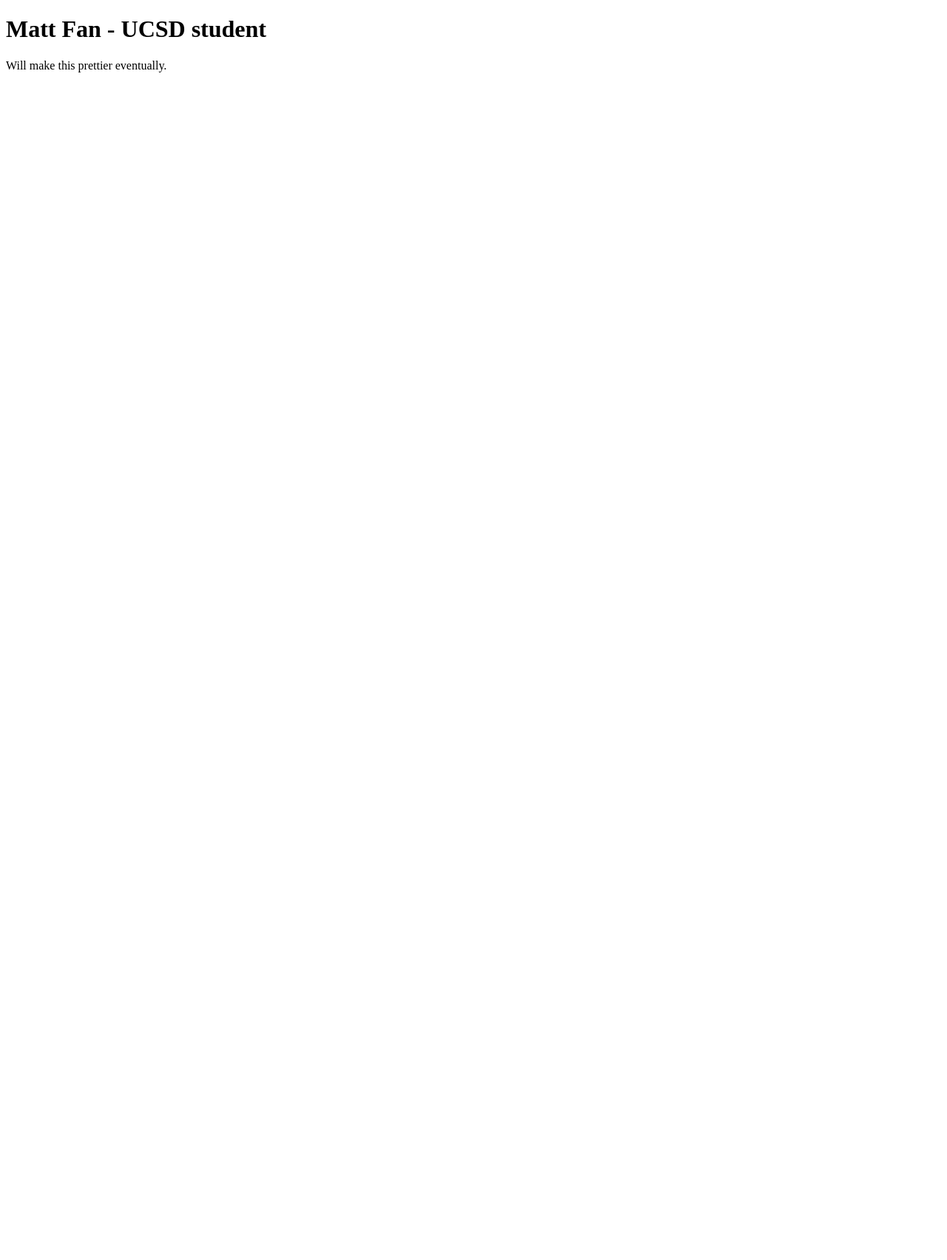
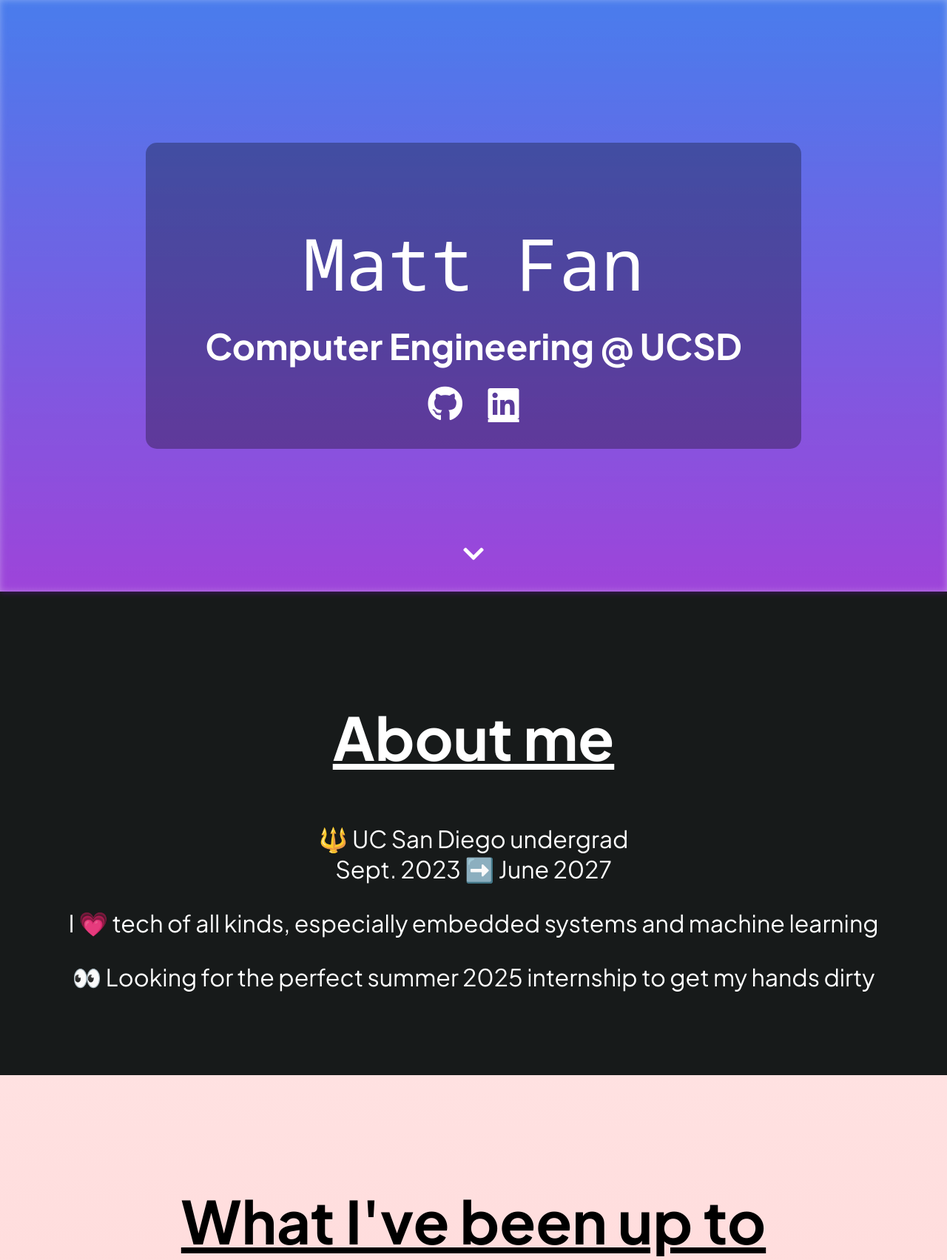
Before and after one commit to mtfn/mtfn.github.io, a plain HTML site: page index.html in a window 1280 px wide. Shown: the top 1704 px of the page at 74% size. Before the commit the page ends 800 px from the top, so only its background shows below. Drawn offline with Linux system fonts and the light colour scheme.

Commit message:
Start on site

```diff
--- a/index.html
+++ b/index.html
@@ -1,12 +1,60 @@
 <!DOCTYPE html>
-<html>
+<html lang="en">
 <head>
-<title>Matt Fan</title>
+    <meta charset="UTF-8">
+    <meta name="viewport" content="width=device-width, initial-scale=1.0">
+    <title>Matt Fan</title>
+    <link rel="preconnect" href="https://fonts.googleapis.com">
+<link rel="preconnect" href="https://fonts.gstatic.com" crossorigin>
+<link href="https://fonts.googleapis.com/css2?family=Noto+Sans+Mono:wght@100..900&family=Plus+Jakarta+Sans:ital,wght@0,200..800;1,200..800&display=swap" rel="stylesheet">
+    <link rel="stylesheet" href="style.css">
+    <link rel="stylesheet" href="https://cdnjs.cloudflare.com/ajax/libs/font-awesome/5.15.3/css/all.min.css">
 </head>
 <body>
+    <div class="hero">
+        <div class="box">
+            <h1>Matt Fan</h1>
+            <h2>Computer Engineering @ UCSD</h2>
+            <div class="social-icons">
+                <a href="https://github.com/mtfn" target="_blank"><i class="fab fa-github"></i></a>
+                <a href="https://linkedin.com/in/matt-fan-ucsd/" target="_blank" class="fab fa-linkedin"></i></a>
+            </div>
+        </div>
+        <a href="#about" class="scroll-down">
+            <i class="fas fa-chevron-down"></i>
+        </a>
+    </div>
 
-<h1>Matt Fan - UCSD student</h1>
-<p>Will make this prettier eventually.</p>
+    <section id="about">
+        <h2>About me</h2>
+        <p>🔱 UC San Diego undergrad<br> Sept. 2023 ➡️ June 2027</p>
+        <p>I 💗 tech of all kinds, especially embedded systems and machine learning</p>
+        <p>👀 Looking for the perfect summer 2025 internship to get my hands dirty</p>
+    </section>
+
+    <section id="experience">
+        <h2>What I've been up to</h2>
+        <div class="experience">
+        <h3>Software Development Intern @ <a href="https://zumradio.com" target="_blank">ZUM Radio</a></h3>
+        <p>June 2025 ➡️ Sept. 2025</p>
+        <p>Here, I worked on platforms from x86 Linux down to STM32 microcontrollers to squeeze out every bit of performance for real-time audio processing.</p>
+        </div>
+
+        <div class="experience">
+        <h3>Technical Event Director @ <a href="http://acmucsd.com" target="_blank">ACM at UCSD</a></h3>
+        <p>May 2024 ➡️ Now</p>
+        <p>I host workshops and tech talks about cybersecurity, all the way from passwords to Wi-Fi. <a href="https://cyber.acmucsd.com/events">Stop by</a> if you're interested!</p>
+        </div>
+
+        <div class="experience">
+        <h3>Undergraduate Research Assistant @ <a href="http://muro.ucsd.edu" target="_blank">MURO Lab</a></h3>
+        <p>Sept. 2023 ➡️ June 2025</p>
+        <p>I served as a Python and ROS developer as well as shepherd to many Turtlebot3 robots.</p>
+        </div>
+
+
+    </section>
+
 
 </body>
 </html>
--- /dev/null
+++ b/style.css
@@ -0,0 +1,127 @@
+body, html {
+    margin: 0;
+    padding: 0;
+    height: 100%;
+    font-family: "Plus Jakarta Sans", sans-serif;
+    scroll-behavior: smooth;
+}
+
+
+h1 {
+  font-size: 6rem;
+  font-family: "Noto Sans Mono", monospace;
+  font-optical-sizing: auto;
+  font-weight: 500;
+  font-style: normal;
+  margin-bottom: 1rem;
+}
+
+.box h2 {
+    font-size: 3rem;
+    margin-top: 0;
+    margin-bottom: 1rem;
+}
+
+section h2 {
+    font-size: 5rem;
+    font-family: "Plus Jakarta Sans", sans-serif;
+    font-weight: 700;
+    font-style: normal;
+    text-decoration: underline;
+}
+
+h3 {
+    font-size: 3rem;
+}
+
+p {
+    font-size: 2rem;
+}
+
+.hero {
+    height: 100vh;
+    /*background-image: url('placeholder.jpg');*/
+    background: linear-gradient(rgba(13, 81, 230, 0.5), rgba(125, 6, 204, 0.5));
+    position: relative;
+    display: flex;
+    justify-content: center;
+    align-items: center;
+    color: white;
+    text-align: center;
+}
+
+.hero::before {
+    content: '';
+    position: absolute;
+    top: 0;
+    left: 0;
+    right: 0;
+    bottom: 0;
+    background: inherit;
+    filter: blur(5px);
+}
+
+.box {
+    background: rgba(0, 0, 0, 0.3);
+    padding-left: 5rem;
+    padding-right: 5rem;
+    padding-top: 2rem;
+    padding-bottom: 2rem;
+    border-radius: 15px;
+    position: relative;
+    z-index: 1;
+}
+
+.social-icons a {
+    color: white;
+    margin: 0 1rem;
+    font-size: 3rem; /* Increased font size for social icons */
+}
+
+.scroll-down {
+    position: absolute;
+    bottom: 2rem;
+    color: white;
+    font-size: 2rem;
+}
+
+section {
+    padding: 5rem 1rem;
+    text-align: center;
+}
+
+section a {
+    color: #1E90FF;
+    text-decoration: none;
+    font-weight: bold;
+}
+
+#about {
+    background-color: rgb(23, 26, 26);
+    color: white;
+}
+
+#experience {
+    background: linear-gradient(rgba(255, 196, 196, 0.5), rgba(255, 129, 129, 0.5));
+}
+
+.experience {
+    margin-bottom: 5rem;
+    border-radius: 10px;
+    background: rgba(34, 34, 34, 0.8);
+    color: white;
+    padding: 1rem;
+    width: 80%;
+    position: relative;
+    margin-left: auto;
+    margin-right: auto;
+}
+
+.experience h3 {
+    margin-bottom: 0.5rem;
+}
+
+.experience p {
+    margin-top: 0;
+    margin-bottom: 2rem;
+}
```
